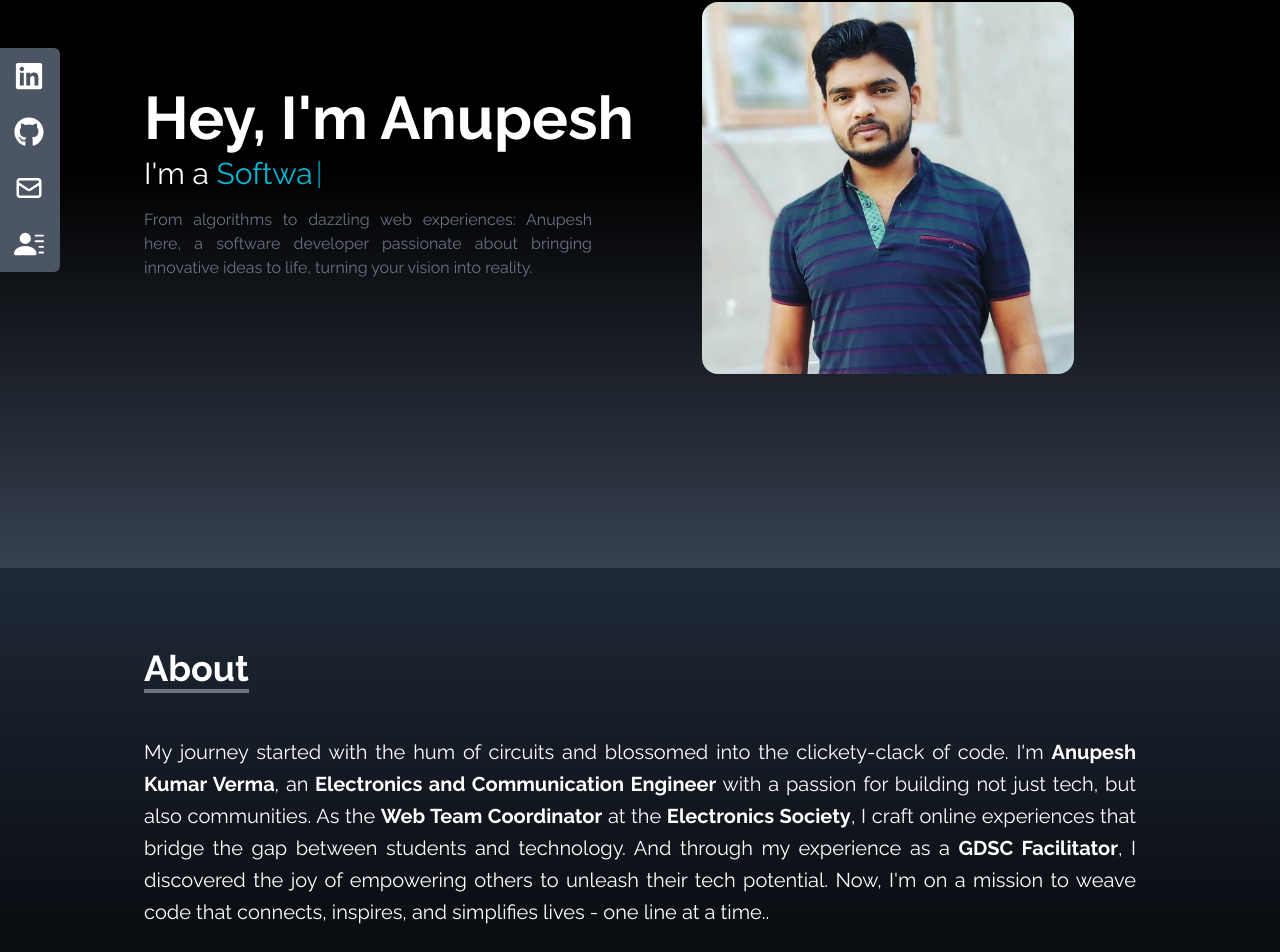
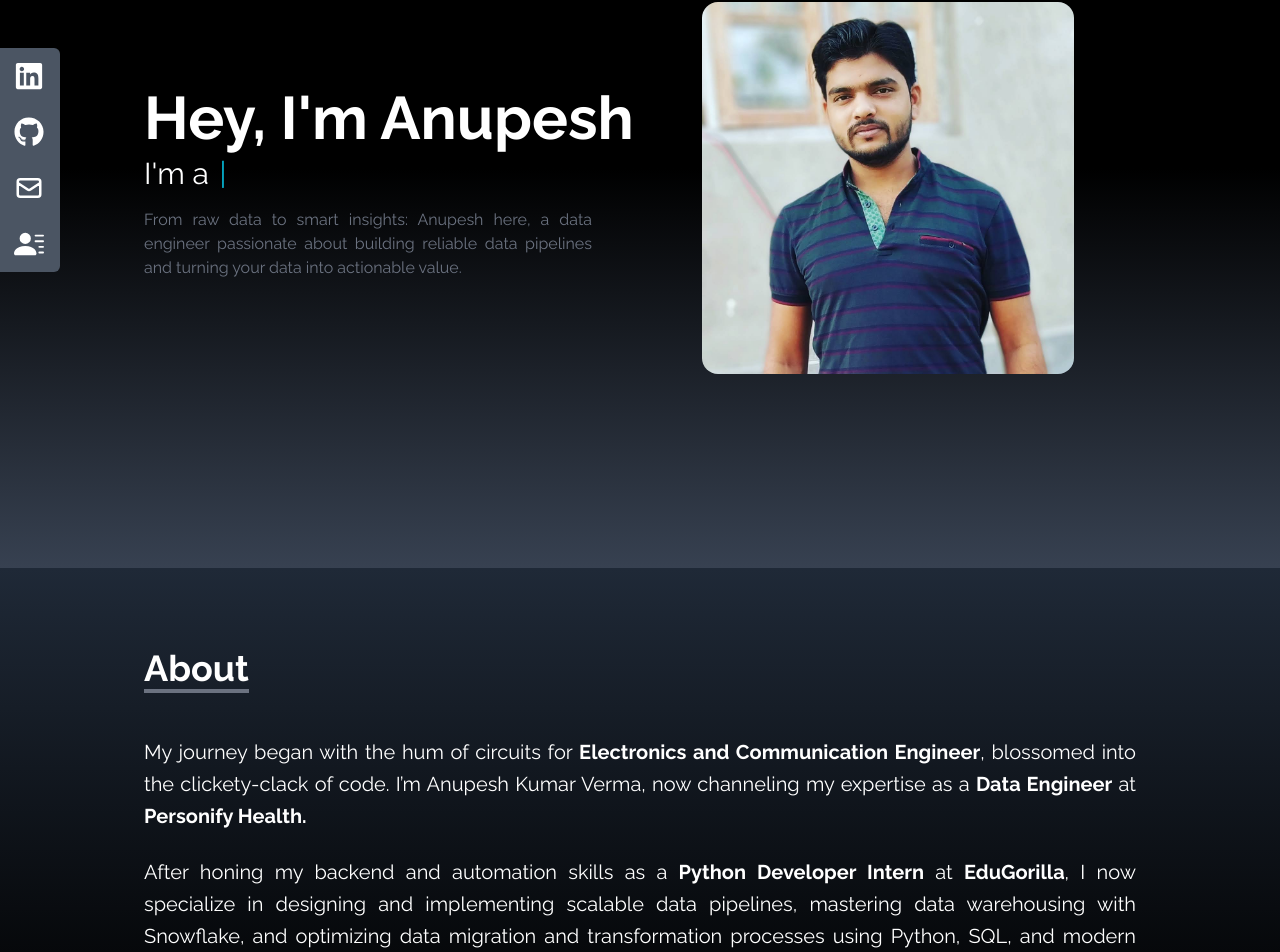
Before and after one commit to AnupeshVerma/Portfolio, a React (Create React App) app: page / in a window 1280 px wide. Shown: the part 232-1184 px from the top of the page. Built offline with nearby package versions, Linux system fonts and the light colour scheme; the HTML template or start-up script is replaced by a standard one.

Commit message:
Updated home and about section

```diff
--- a/src/components/About.jsx
+++ b/src/components/About.jsx
@@ -34,17 +34,11 @@ const About = () => {
           animate={mainControls}
           transition={{ duration: 1, delay: 0.5, ease: "easeIn" }}
         >
-          My journey started with the hum of circuits and blossomed into the
-          clickety-clack of code. I'm <strong>Anupesh Kumar Verma</strong>, an
-          <strong> Electronics and Communication Engineer</strong> with a
-          passion for building not just tech, but also communities. As the{" "}
-          <strong>Web Team Coordinator</strong> at the{" "}
-          <strong>Electronics Society</strong>, I craft online experiences that
-          bridge the gap between students and technology. And through my
-          experience as a <strong>GDSC Facilitator</strong>, I discovered the
-          joy of empowering others to unleash their tech potential. Now, I'm on
-          a mission to weave code that connects, inspires, and simplifies lives
-          - one line at a time..
+          My journey began with the hum of circuits for{" "}
+          <strong> Electronics and Communication Engineer</strong>, blossomed
+          into the clickety-clack of code. I’m Anupesh Kumar Verma, now
+          channeling my expertise as a <strong>Data Engineer</strong> at{" "}
+          <strong>Personify Health.</strong>
           <motion.div
             className="bg-gradient-to-br from bg-gray-600 to-gray-900 absolute top-1 bottom-1 left-0 right-0 z-2 rounded-sm"
             variants={{ hidden: { left: 0 }, visible: { left: "100%" } }}
@@ -63,12 +57,14 @@ const About = () => {
           animate={mainControls}
           transition={{ duration: 1, delay: 0.5, ease: "easeIn" }}
         >
-          I'm an aspiring software developer, a weaver of digital tapestries
-          that solve problems, connect us, and push the boundaries of what's
-          possible. Every line I write is a step towards a future where
-          technology amplifies our potential, not replaces it. My pixels paint a
-          future where technology transcends the binary, where circuits sing
-          symphonies of progress, and the human touch guides the digital brush.
+          After honing my backend and automation skills as a{" "}
+          <strong>Python Developer Intern</strong> at{" "}
+          <strong>EduGorilla</strong>, I now specialize in designing and
+          implementing scalable data pipelines, mastering data warehousing with
+          Snowflake, and optimizing data migration and transformation processes
+          using Python, SQL, and modern data tools. My work bridges raw data and
+          actionable insights, helping organizations unlock the true value of
+          their information.
           <motion.div
             className="bg-gradient-to-br from bg-gray-600 to-gray-900 absolute top-1 bottom-1 left-0 right-0 z-2 rounded-sm"
             variants={{ hidden: { left: 0 }, visible: { left: "100%" } }}
--- a/src/components/Home.jsx
+++ b/src/components/Home.jsx
@@ -58,7 +58,7 @@ const Home = () => {
             I'm a
             <span className="text-cyan-500">
               <Typewriter
-                words={[" Full Stack Developer", " Software Developer"]}
+                words={[" ", " Data Engineer",]}
                 loop={10}
                 cursor
                 typeSpeed={100}
@@ -67,9 +67,7 @@ const Home = () => {
             </span>
           </div>
           <p className="text-gray-500 py-2 text-justify max-w-md">
-            From algorithms to dazzling web experiences: Anupesh here, a
-            software developer passionate about bringing innovative ideas to
-            life, turning your vision into reality.
+          From raw data to smart insights: Anupesh here, a data engineer passionate about building reliable data pipelines and turning your data into actionable value.
           </p>
 
           <motion.div
```
